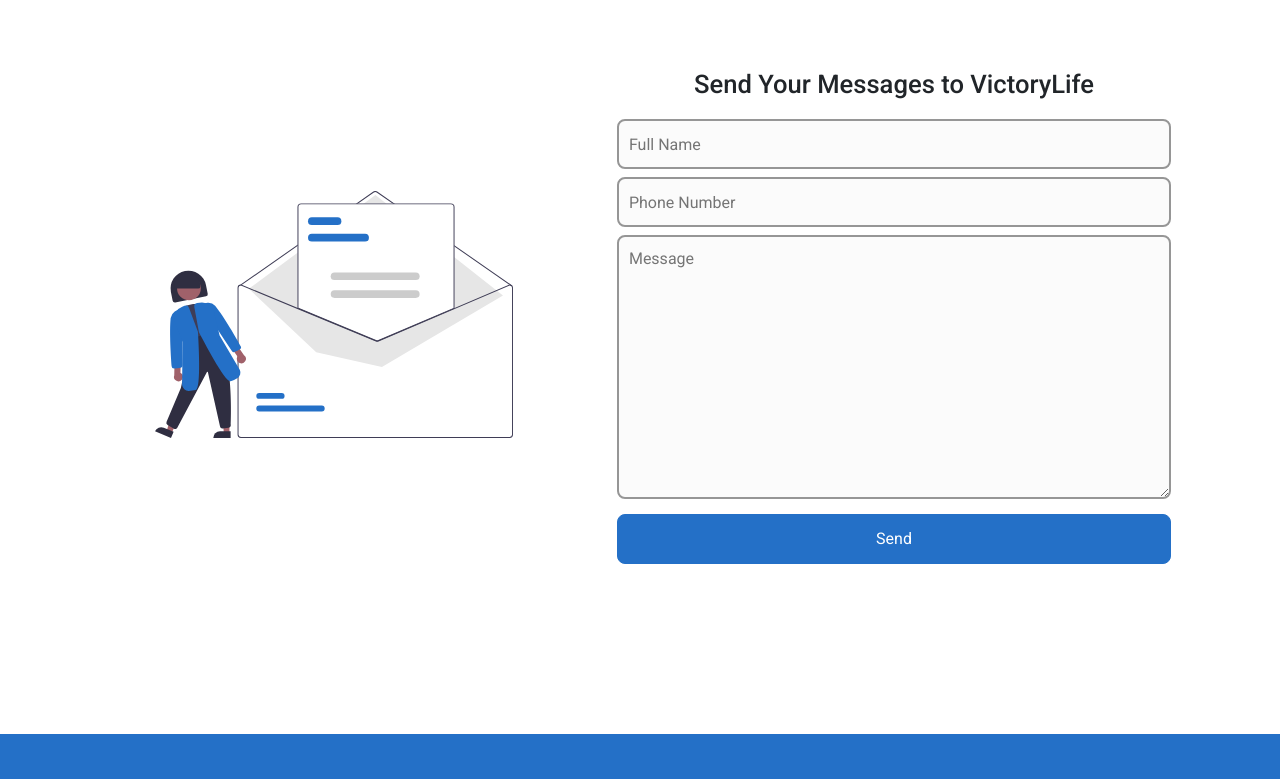
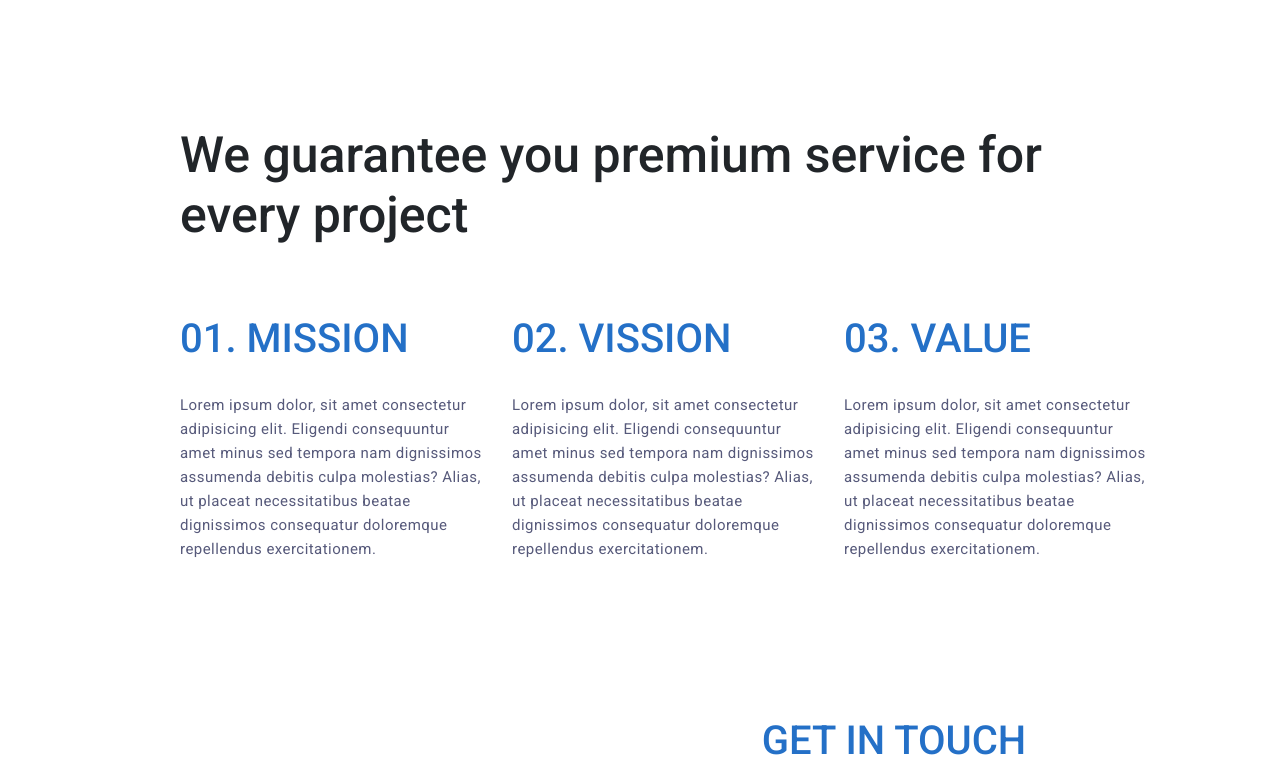
Before and after one commit to Humaidu/construction-site, an Angular app in the folder victory_life_app/: page / in a window 1280 px wide. Shown: the part 2840-3619 px from the top of the page. Built offline with nearby package versions, Linux system fonts and the light colour scheme.

Commit message:
mission section added

```diff
--- a/victory_life_app/src/app/app.module.ts
+++ b/victory_life_app/src/app/app.module.ts
@@ -15,6 +15,7 @@
 import { HttpClientModule } from '@angular/common/http';
 import { MatButtonModule } from '@angular/material/button';
 import { MatIconModule } from '@angular/material/icon';
+import { ScrollAnimationDirective } from './directives/scroll-animation.directive';
 
 @NgModule({
   declarations: [
@@ -26,6 +27,7 @@
     AboutUsComponent,
     ContactUsComponent,
     ProjectsComponent,
+    ScrollAnimationDirective,
   ],
   imports: [
     BrowserModule,
--- /dev/null
+++ b/victory_life_app/src/app/directives/scroll-animation.directive.ts
@@ -0,0 +1,10 @@
+import { Directive } from '@angular/core';
+
+@Directive({
+  selector: '[appScrollAnimation]'
+})
+export class ScrollAnimationDirective {
+
+  constructor() { }
+
+}
--- a/victory_life_app/src/app/pages/home/home.component.css
+++ b/victory_life_app/src/app/pages/home/home.component.css
@@ -64,9 +64,10 @@
   }
 }
 
+
 /* why choose us css */
 
-.toggle-header {
+.toggle-header{
   display: flex;
   align-items: center;
   justify-content: space-between;
@@ -74,26 +75,28 @@
   margin-bottom: 10px;
 }
 
-.toggle-content {
+.toggle-content{
   max-height: 0;
   overflow: hidden;
 }
 
-.toggle-content.show {
+.toggle-content.show{
   max-height: 500px;
 }
-.arrow-icon {
+.arrow-icon{
   width: 12px;
   height: 12px;
-  background-image: url("../../../assets/down-arrow.png");
+  background-image: url('../../../assets/down-arrow.png');
   background-size: cover;
   transition: 0.3s;
   position: relative;
   right: 37px;
 }
-.arrow-icon.up {
+.arrow-icon.up{
   transform: rotate(180deg);
 }
+
+
 
 .choose {
   display: grid;
@@ -109,7 +112,7 @@
   font-style: 500;
 }
 
-.header {
+.header{
   margin-bottom: 30px;
 }
 
@@ -157,6 +160,27 @@
     height: 150px;
     width: 100px;
   }
+}
+/* mission css */
+.mission{
+  margin-top: 200px;
+  display: flex;
+  flex-direction: column;
+  justify-content: center;
+  text-align: left;
+  width: 90%;
+  margin-left: 80px;
+
+}
+
+.header h2{
+  font-size: 50px;
+  margin-bottom: 40px;
+}
+
+.statement .col-md-4 h1{
+  color: var(--primary-color);
+  margin-bottom: 30px;
 }
 /* services css */
 .services {
@@ -293,9 +317,12 @@
   justify-content: center;
   flex-direction: column;
 }
-.body_txt h1 {
+.body_txt h2 {
   font-size: 2vw;
   line-height: 3vw;
+}
+.body_txt h1{
+  color: var(--primary-color);
 }
 .body_txt p {
   margin: 18px 0;
@@ -322,8 +349,7 @@
     transition: 0.12s;
   }
   @media screen and (max-width: 480px) {
-  input[type="text"],
-  button {
+    input[type="text"], button {
       min-width: 100%;
       height: 45px;
     }
--- a/victory_life_app/src/app/pages/home/home.component.html
+++ b/victory_life_app/src/app/pages/home/home.component.html
@@ -157,17 +157,39 @@
           [ngClass]="{ up: item.isExpanded, down: !item.isExpanded }"
         ></span>
       </div>
-      <div
-        class="toggle-content"
-        *ngFor="let item of accordionItems; let i = index"
-        [class.show]="item.isExpanded"
-      >
+      <div *ngFor="let item of accordionItems; let i = index">
+      <div class="toggle-content" [class.show]="item.isExpanded">
         <p>
           {{ item.content }}
         </p>
       </div>
+
+      </div>
     </div>
   </div>
+   <!-- mission section -->
+   <div class="mission">
+    <div class="header">
+      <h2>We guarantee you premium service for every project</h2>
+    </div>
+    <div class="row statement">
+      <div class="col-md-4 col-sm-4">
+        <h1>01. MISSION</h1>
+        <p>Lorem ipsum dolor, sit amet consectetur adipisicing elit. Eligendi consequuntur amet minus sed tempora nam dignissimos assumenda debitis culpa molestias? Alias, ut placeat necessitatibus beatae dignissimos consequatur doloremque repellendus exercitationem.</p>
+      </div>
+
+      <div class="col-md-4 col-sm-4">
+        <h1>02. VISSION</h1>
+        <p>Lorem ipsum dolor, sit amet consectetur adipisicing elit. Eligendi consequuntur amet minus sed tempora nam dignissimos assumenda debitis culpa molestias? Alias, ut placeat necessitatibus beatae dignissimos consequatur doloremque repellendus exercitationem.</p>
+      </div>
+
+      <div class="col-md-4 col-sm-4">
+        <h1>03. VALUE</h1>
+        <p>Lorem ipsum dolor, sit amet consectetur adipisicing elit. Eligendi consequuntur amet minus sed tempora nam dignissimos assumenda debitis culpa molestias? Alias, ut placeat necessitatibus beatae dignissimos consequatur doloremque repellendus exercitationem.</p>
+      </div>
+
+    </div>
+   </div>
 
   <!-- Contact Us Section -->
   <div class="contact" id="contact">
@@ -176,7 +198,8 @@
         <img src="assets/subscribe.svg" alt="subscribe" />
       </div>
       <div class="body_txt">
-        <h1>Send Your Messages to VictoryLife</h1>
+        <h1>GET IN TOUCH</h1>
+        <h2>Send Your Messages to VictoryLife</h2>
         <div class="subs mt-2">
           <form [formGroup]="messageForm" (ngSubmit)="onSubmit()">
             <input
--- a/victory_life_app/src/app/pages/projects/projects.component.html
+++ b/victory_life_app/src/app/pages/projects/projects.component.html
@@ -1,5 +1,5 @@
 <div class="container">
-  <h2 class="mt-2 text-center">Projects</h2>
+  <h2 class="mt-2 text-center">Some of Our Projects</h2>
   <div class="row gallery-container mt-3 mb-3" #galleryContainer>
     <div
       *ngFor="let image of images; let i = index"
```
Also changed, not shown: 1 other file (tests, documents, lock files or other folders). Lines whose indentation alone changed are shown as unchanged.
